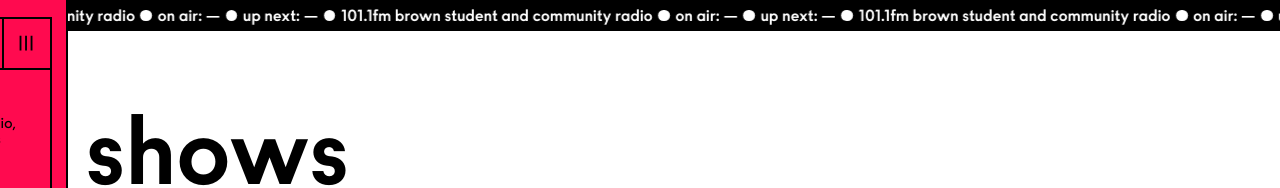
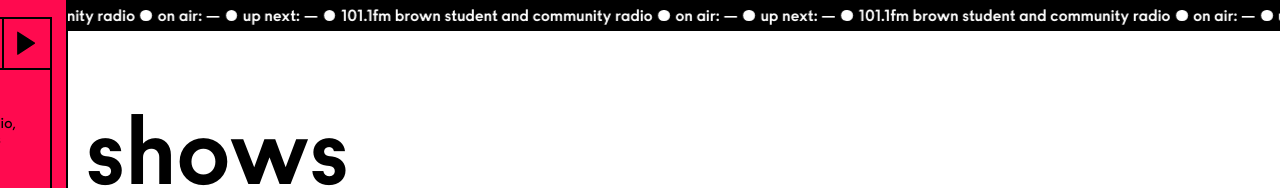
Before and after one commit to EmmaZou24/bsr-live, a React (Vite) app: page /shows in a window 1280 px wide. Shown: the top 188 px of the page. Built offline with nearby package versions, Linux system fonts and the light colour scheme; no server answers.

Commit message:
home button + play button switch, play button live stream

```diff
--- a/src/components/web/SidePanel/SidePanel.tsx
+++ b/src/components/web/SidePanel/SidePanel.tsx
@@ -29,7 +29,7 @@ export type SidePanelProps = {
   tickerText?: string
   navItems?: SidePanelNavItem[]
   onPlayClick?: () => void
-  onMenuClick?: (event: React.MouseEvent<HTMLButtonElement>) => void
+  onHomeClick?: (event: React.MouseEvent<HTMLButtonElement>) => void
   onTabChange?: (tab: SidePanelTab) => void
   onNavClick?: (id: string) => void
   className?: string
@@ -78,16 +78,10 @@ function PlayThrobber() {
   )
 }
 
-function MenuIcon({ vertical = false }: { vertical?: boolean }) {
+function HomeIcon() {
   return (
-    <svg
-      viewBox="0 0 24 24"
-      aria-hidden="true"
-      className={`side-panel__menu-icon ${vertical ? 'side-panel__menu-icon--vertical' : ''}`.trim()}
-    >
-      <line x1="4" y1="6" x2="20" y2="6" stroke="currentColor" strokeWidth="2" />
-      <line x1="4" y1="12" x2="20" y2="12" stroke="currentColor" strokeWidth="2" />
-      <line x1="4" y1="18" x2="20" y2="18" stroke="currentColor" strokeWidth="2" />
+    <svg viewBox="0 0 24 24" aria-hidden="true" className="side-panel__home-icon" fill="currentColor">
+      <path d="M12 3 2 12h3v9h6v-6h2v6h6v-9h3L12 3Z" />
     </svg>
   )
 }
@@ -169,7 +163,7 @@ export function SidePanel({
   tickerText = defaultTickerText,
   navItems = defaultNavItems,
   onPlayClick,
-  onMenuClick,
+  onHomeClick,
   onTabChange,
   onNavClick,
   className = '',
@@ -193,19 +187,14 @@ export function SidePanel({
       <div className="side-panel__header">
         <button
           type="button"
-          className="side-panel__play"
-          aria-label={
-            isStreamLoading ? 'Loading stream' : isPlaying ? 'Pause stream' : 'Play stream'
-          }
-          aria-pressed={isPlaying}
-          aria-busy={isStreamLoading}
-          disabled={isStreamLoading}
+          className="side-panel__home"
+          aria-label="Go to homepage"
           onClick={(event) => {
             event.stopPropagation()
-            onPlayClick?.()
+            onHomeClick?.(event)
           }}
         >
-          {isStreamLoading ? <PlayThrobber /> : isPlaying ? <PauseIcon /> : <PlayIcon />}
+          <HomeIcon />
         </button>
 
         <div className="side-panel__show-info">
@@ -227,12 +216,19 @@ export function SidePanel({
 
         <button
           type="button"
-          className="side-panel__menu"
-          aria-label={expanded ? 'Collapse menu' : 'Expand menu'}
-          aria-expanded={expanded}
-          onClick={onMenuClick}
+          className="side-panel__play"
+          aria-label={
+            isStreamLoading ? 'Loading stream' : isPlaying ? 'Pause stream' : 'Play stream'
+          }
+          aria-pressed={isPlaying}
+          aria-busy={isStreamLoading}
+          disabled={isStreamLoading}
+          onClick={(event) => {
+            event.stopPropagation()
+            onPlayClick?.()
+          }}
         >
-          <MenuIcon vertical={!expanded} />
+          {isStreamLoading ? <PlayThrobber /> : isPlaying ? <PauseIcon /> : <PlayIcon />}
         </button>
       </div>
 
--- a/src/components/web/SidePanel/side-panel.css
+++ b/src/components/web/SidePanel/side-panel.css
@@ -25,7 +25,7 @@
 }
 
 .side-panel__play,
-.side-panel__menu {
+.side-panel__home {
   display: flex;
   align-items: center;
   justify-content: center;
@@ -46,8 +46,8 @@
 
 .side-panel__play-throbber {
   display: block;
-  width: calc(var(--bsr-side-expanded) * 24 / 464);
-  height: calc(var(--bsr-side-expanded) * 24 / 464);
+  width: calc(var(--bsr-side-expanded) * 20 / 464);
+  height: calc(var(--bsr-side-expanded) * 20 / 464);
   border: calc(var(--bsr-side-expanded) * 3 / 464) solid currentColor;
   border-top-color: transparent;
   border-radius: 50%;
@@ -64,8 +64,8 @@
   display: flex;
   align-items: center;
   justify-content: center;
-  width: calc(var(--bsr-side-expanded) * 31 / 464);
-  height: calc(var(--bsr-side-expanded) * 24 / 464);
+  width: calc(var(--bsr-side-expanded) * 26 / 464);
+  height: calc(var(--bsr-side-expanded) * 20 / 464);
   flex-shrink: 0;
 }
 
@@ -80,23 +80,21 @@
   transform: rotate(90deg);
 }
 
-.side-panel__menu {
+.side-panel__home {
+  padding: calc(var(--bsr-side-expanded) * 16 / 464) calc(var(--bsr-side-expanded) * 12 / 464);
+}
+
+.side-panel__play {
   border: none;
   border-top: var(--bsr-border);
   border-bottom: var(--bsr-border);
   border-right: var(--bsr-border);
   margin-left: calc(-1 * var(--bsr-border-width));
-  padding: calc(var(--bsr-side-expanded) * 16 / 464) calc(var(--bsr-side-expanded) * 12 / 464);
 }
 
-.side-panel__menu-icon {
-  width: calc(var(--bsr-side-expanded) * 24 / 464);
-  height: calc(var(--bsr-side-expanded) * 24 / 464);
-  transition: transform var(--bsr-layout-transition);
-}
-
-.side-panel__menu-icon--vertical {
-  transform: rotate(-90deg);
+.side-panel__home-icon {
+  width: calc(var(--bsr-side-expanded) * 50 / 464);
+  height: calc(var(--bsr-side-expanded) * 50 / 464);
 }
 
 .side-panel__show-info {
--- a/src/context/LiveStreamContext.tsx
+++ b/src/context/LiveStreamContext.tsx
@@ -74,13 +74,19 @@ export function LiveStreamProvider({ children }: { children: ReactNode }) {
     return () => window.clearInterval(intervalId)
   }, [refreshNowPlaying])
 
+  const preloadStream = useCallback(() => {
+    const audio = audioRef.current
+    if (!audio || !audio.paused) return
+    audio.load()
+  }, [])
+
+  const scheduleStreamPreload = useCallback(() => {
+    queueMicrotask(() => {
+      preloadStream()
+    })
+  }, [preloadStream])
+
   useEffect(() => {
-    const preloadStream = () => {
-      const audio = audioRef.current
-      if (!audio || !audio.paused) return
-      audio.load()
-    }
-
     if (document.readyState === 'complete') {
       preloadStream()
       return
@@ -88,7 +94,7 @@ export function LiveStreamProvider({ children }: { children: ReactNode }) {
 
     window.addEventListener('load', preloadStream, { once: true })
     return () => window.removeEventListener('load', preloadStream)
-  }, [])
+  }, [preloadStream])
 
   const togglePlay = useCallback(async () => {
     const audio = audioRef.current
@@ -96,7 +102,7 @@ export function LiveStreamProvider({ children }: { children: ReactNode }) {
 
     if (audio.paused) {
       if (audio.error) {
-        audio.load()
+        preloadStream()
       }
 
       setIsStreamLoading(true)
@@ -112,7 +118,7 @@ export function LiveStreamProvider({ children }: { children: ReactNode }) {
     }
 
     audio.pause()
-  }, [])
+  }, [preloadStream])
 
   return (
     <LiveStreamContext.Provider
@@ -135,13 +141,15 @@ export function LiveStreamProvider({ children }: { children: ReactNode }) {
         className="live-stream__audio"
         onPlaying={() => {
           const audio = audioRef.current
-          if (audio) resumeStreamAudio(audio)
+          if (!audio || audio.paused) return
+          resumeStreamAudio(audio)
           setIsPlaying(true)
           setIsStreamLoading(false)
         }}
         onPause={() => {
           setIsPlaying(false)
           setIsStreamLoading(false)
+          scheduleStreamPreload()
         }}
         onEnded={() => {
           setIsPlaying(false)
--- a/src/pages/PageShell.tsx
+++ b/src/pages/PageShell.tsx
@@ -2,7 +2,7 @@ import { useState, type MouseEvent, type ReactNode } from 'react'
 import { useLocation, useNavigate } from 'react-router-dom'
 import { ScrollingBar, SidePanel } from '../components/web'
 import { useLiveStream } from '../context/LiveStreamContext'
-import { navIdToPath } from './routes'
+import { navIdToPath, ROUTES } from './routes'
 import './page-shell.css'
 
 type PageShellProps = {
@@ -21,9 +21,10 @@ export function PageShell({ mode, children }: PageShellProps) {
     if (!sidebarExpanded) setSidebarExpanded(true)
   }
 
-  const handleMenuClick = (event: MouseEvent<HTMLButtonElement>) => {
+  const handleHomeClick = (event: MouseEvent<HTMLButtonElement>) => {
     event.stopPropagation()
-    setSidebarExpanded((open) => !open)
+    if (sidebarExpanded) setSidebarExpanded(false)
+    if (pathname !== ROUTES.home) navigate(ROUTES.home)
   }
 
   const handleContentClick = () => {
@@ -71,7 +72,7 @@ export function PageShell({ mode, children }: PageShellProps) {
           onPlayClick={() => {
             void togglePlay()
           }}
-          onMenuClick={handleMenuClick}
+          onHomeClick={handleHomeClick}
           onNavClick={handleNavClick}
         />
       </div>
```
